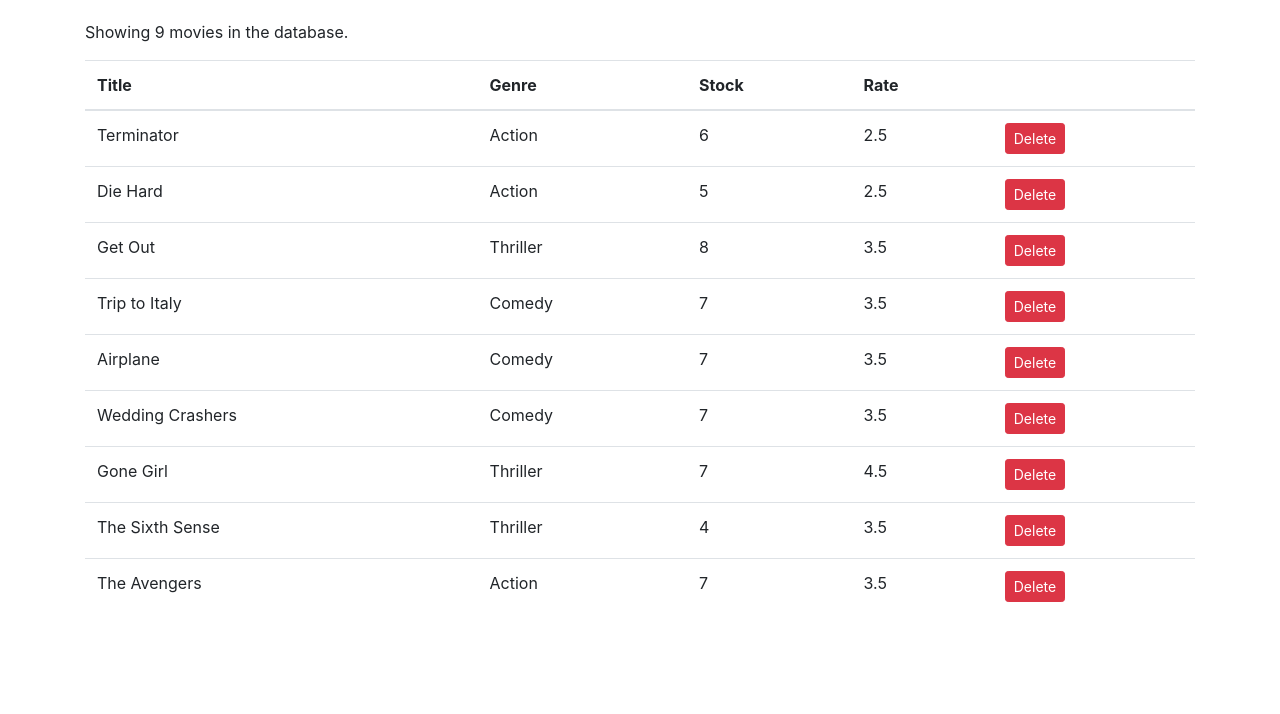
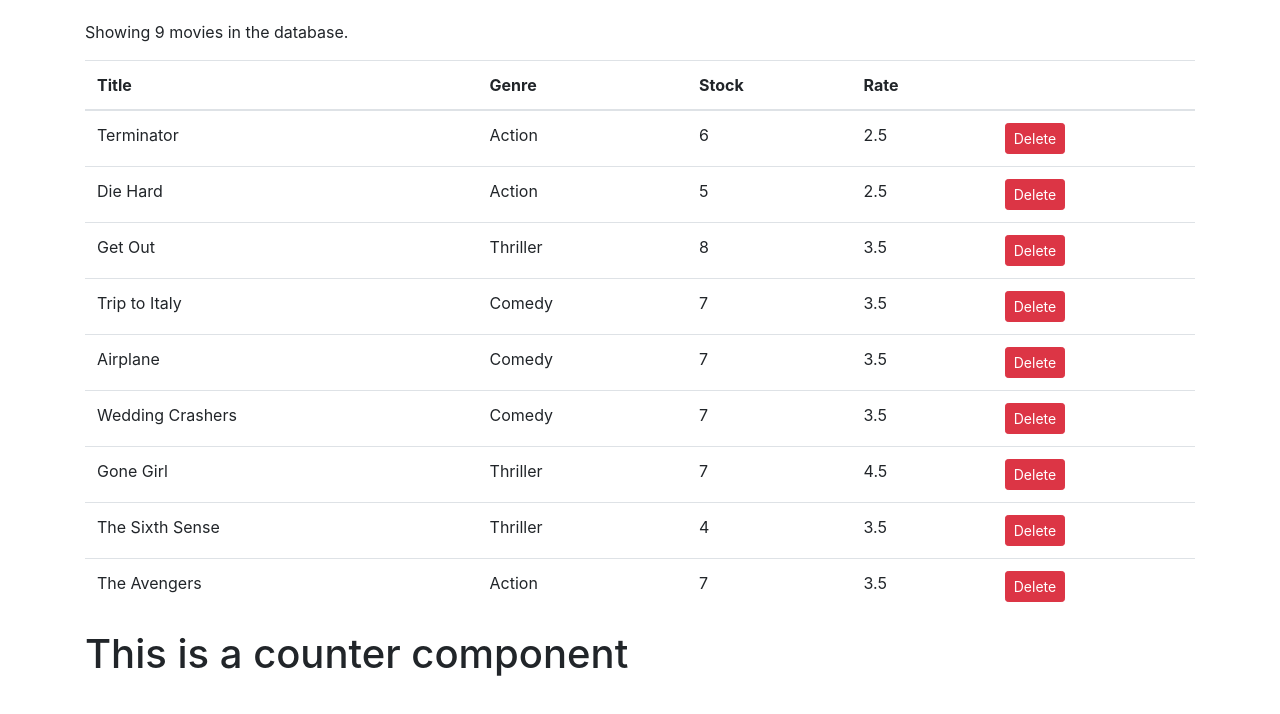
Before and after one commit to rutvik-kalathiya/vidly, a React (Create React App) app: page / in a window 1280 px wide. Shown: the top 714 px of the page. Built offline with nearby package versions, Linux system fonts and the light colour scheme.

Commit message:
Added counter component

```diff
--- a/src/App.js
+++ b/src/App.js
@@ -1,10 +1,12 @@
 import './App.css';
+import Counters from './components/counters';
 import Movies from './components/movies';
 
 function App() {
   return (
       <main className="container">
         <Movies />
+        <Counters />
       </main>
   );
 }
--- /dev/null
+++ b/src/components/counters.jsx
@@ -0,0 +1,5 @@
+function Counters() {
+  return <h1>This is a counter component</h1>;
+}
+
+export default Counters;
```
